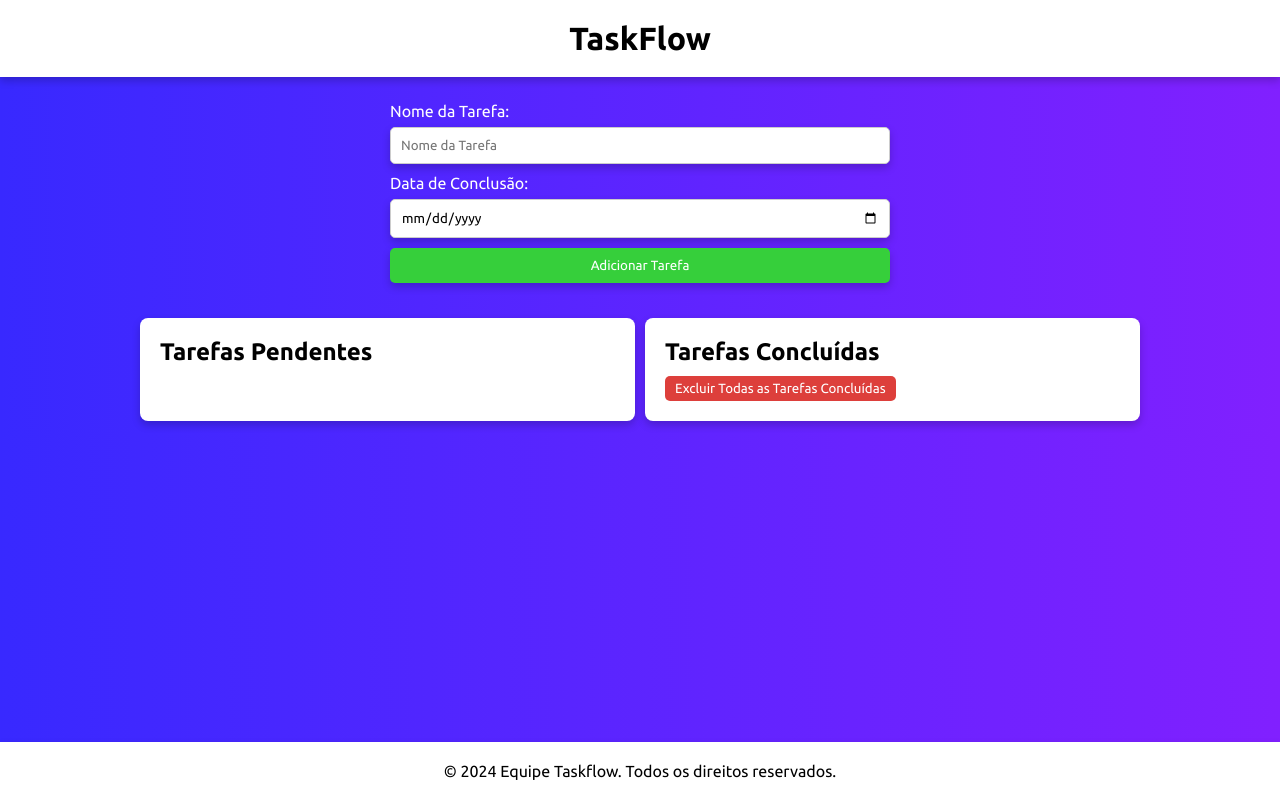
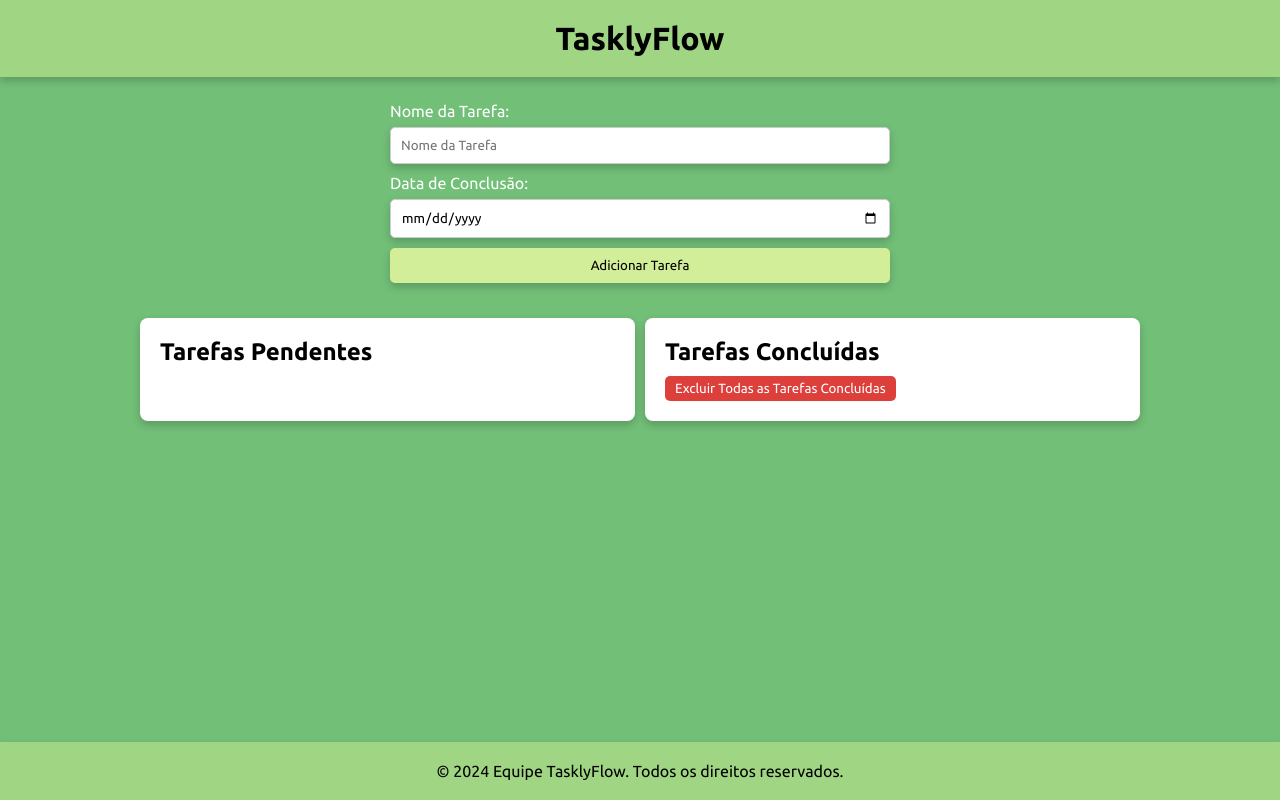
Before and after one commit to GuilhermeMarkz/Testedesoftware-Site, a plain HTML site: page index.html in a window 1280 px wide. Drawn offline with Linux system fonts and the light colour scheme.

Commit message:
Mudança de Paleta de Cores

```diff
--- a/index.html
+++ b/index.html
@@ -4,7 +4,7 @@
 <head>
   <meta charset="UTF-8">
   <meta name="viewport" content="width=device-width, initial-scale=1.0">
-  <title>TaskFlow</title>
+  <title>TasklyFlow</title>
   <link rel="stylesheet" href="style.css">
   <link rel="preconnect" href="https://fonts.googleapis.com">
   <link rel="preconnect" href="https://fonts.gstatic.com" crossorigin>
@@ -13,7 +13,7 @@
 
 <body>
   <header>
-    <h1>TaskFlow</h1>
+    <h1>TasklyFlow</h1>
   </header>
 
   <form id="tarefa-form" class="add-tarefa-form">
@@ -40,7 +40,7 @@
   </div>
 
   <footer>
-    <p>&copy; 2024 Equipe Taskflow. Todos os direitos reservados.</p>
+    <p>&copy; 2024 Equipe TasklyFlow. Todos os direitos reservados.</p>
   </footer>
 
   <script src="index.js"></script>
--- a/style.css
+++ b/style.css
@@ -6,15 +6,14 @@
 }
 
 body {
-  background-image: linear-gradient(to right, rgb(56, 41, 255), rgb(129, 32, 255));
-  background-color: rgb(114, 32, 255);
+  background-color: #72BF78;
   display: flex;
   flex-direction: column;
   align-items: center;
 }
 
 header {
-  background-color: #ffffff;
+  background-color: #A0D683 ;
   width: 100%;
   text-align: center;
   padding: 20px;
@@ -57,14 +56,14 @@ h1 {
 }
 
 .add-tarefa-form button {
-  background-color: #36cf3b;
-  color: white;
+  background-color: #D3EE98;
+  color: rgb(0, 0, 0);
   border: none;
   cursor: pointer;
 }
 
 .add-tarefa-form button:hover {
-  background-color: #45a049;
+  background-color: #b6d672;
 }
 
 .tarefa-container {
@@ -176,7 +175,7 @@ h1 {
 }
 
 footer {
-  background-color: #ffffff;
+  background-color: #A0D683;
   color: black;
   width: 100%;
   height: 10%px;
```
